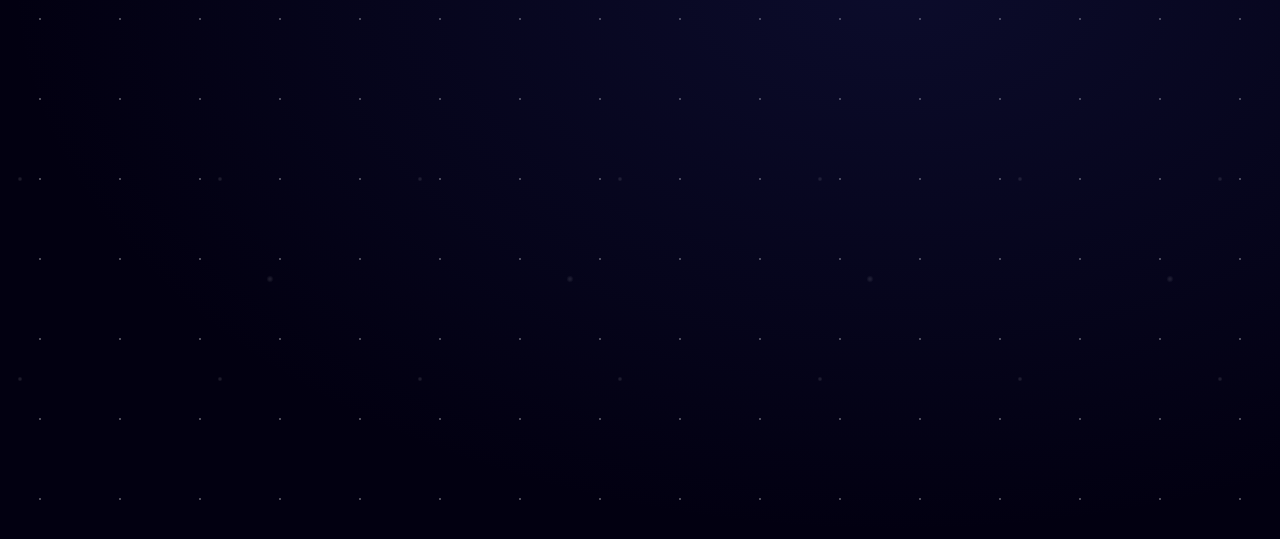
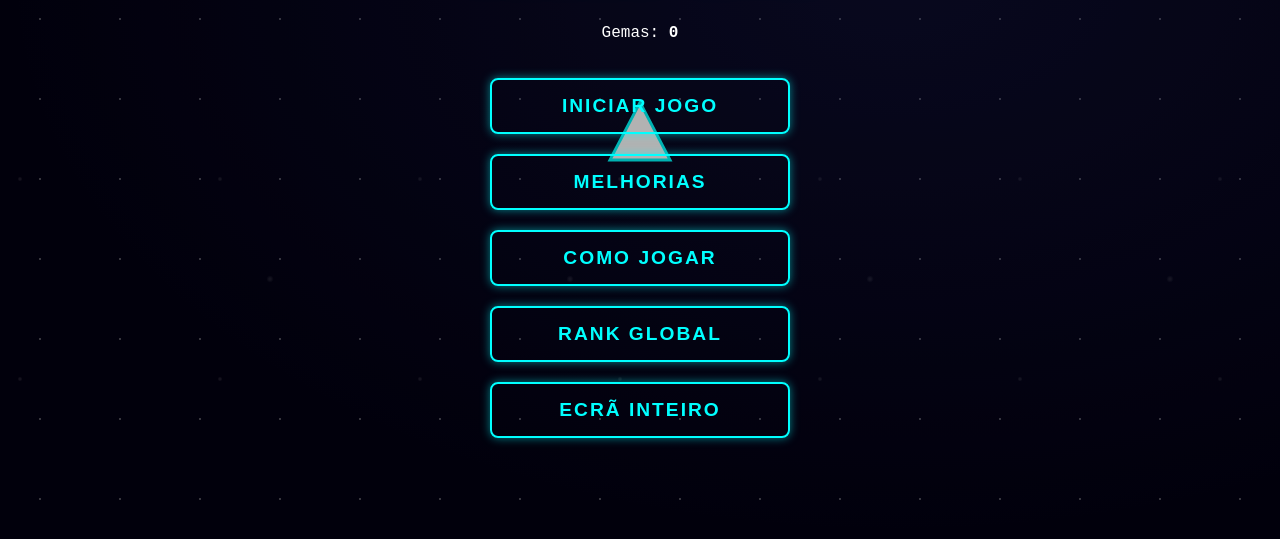
Before and after one commit to leonardokcp12395-cyber/gtextdens, a plain HTML site: page index.html in a window 1280 px wide. Shown: the part 261-800 px from the top of the page. Drawn offline with nearby package versions, Linux system fonts and the light colour scheme.

Commit message:
Update index.html

```diff
--- a/index.html
+++ b/index.html
@@ -93,6 +93,6 @@
 
     <div id="temporary-message" class=""></div>
 
-    <script type="module" src="js/main.js"></script>
+    <script src="script.js"></script>
 </body>
 </html>
```
